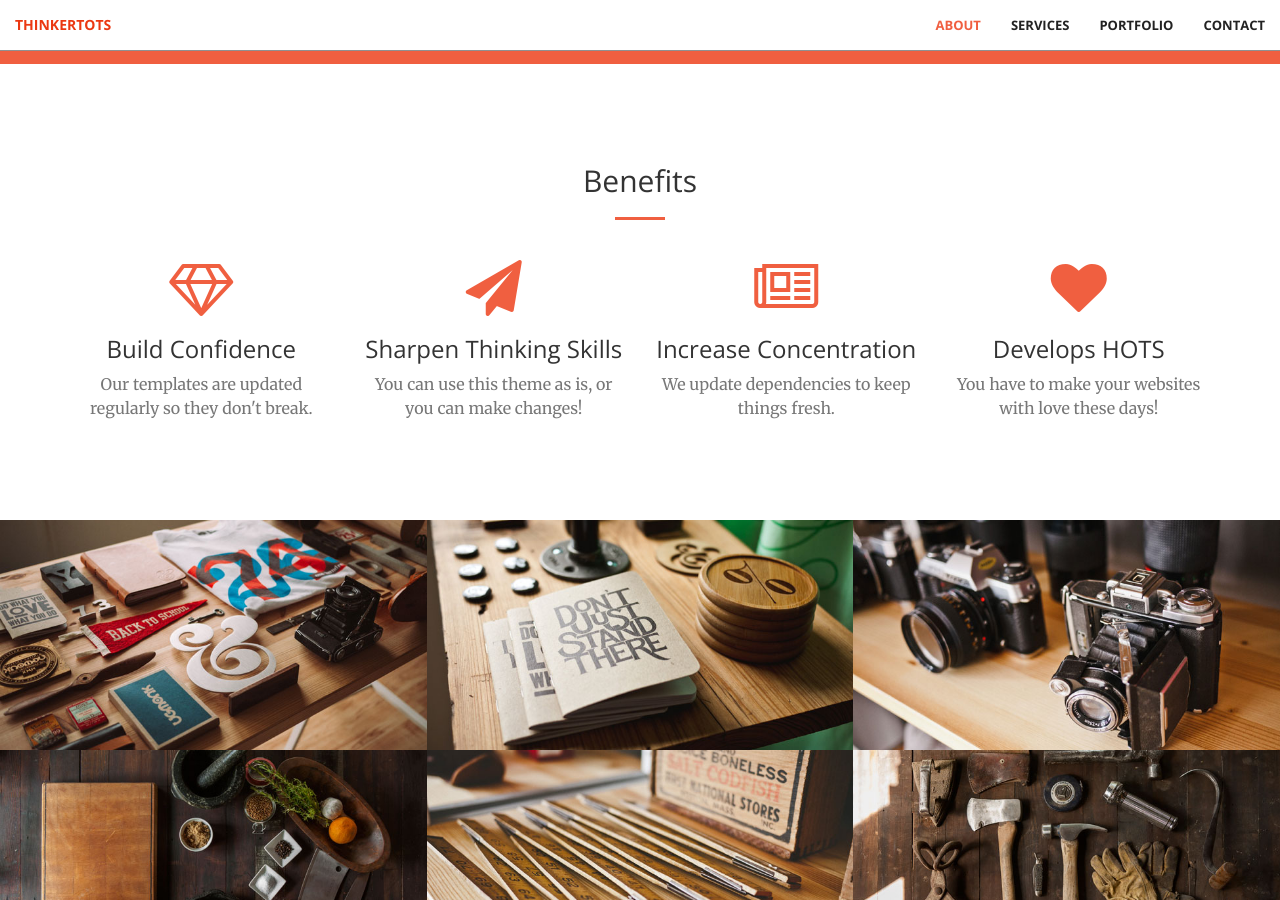
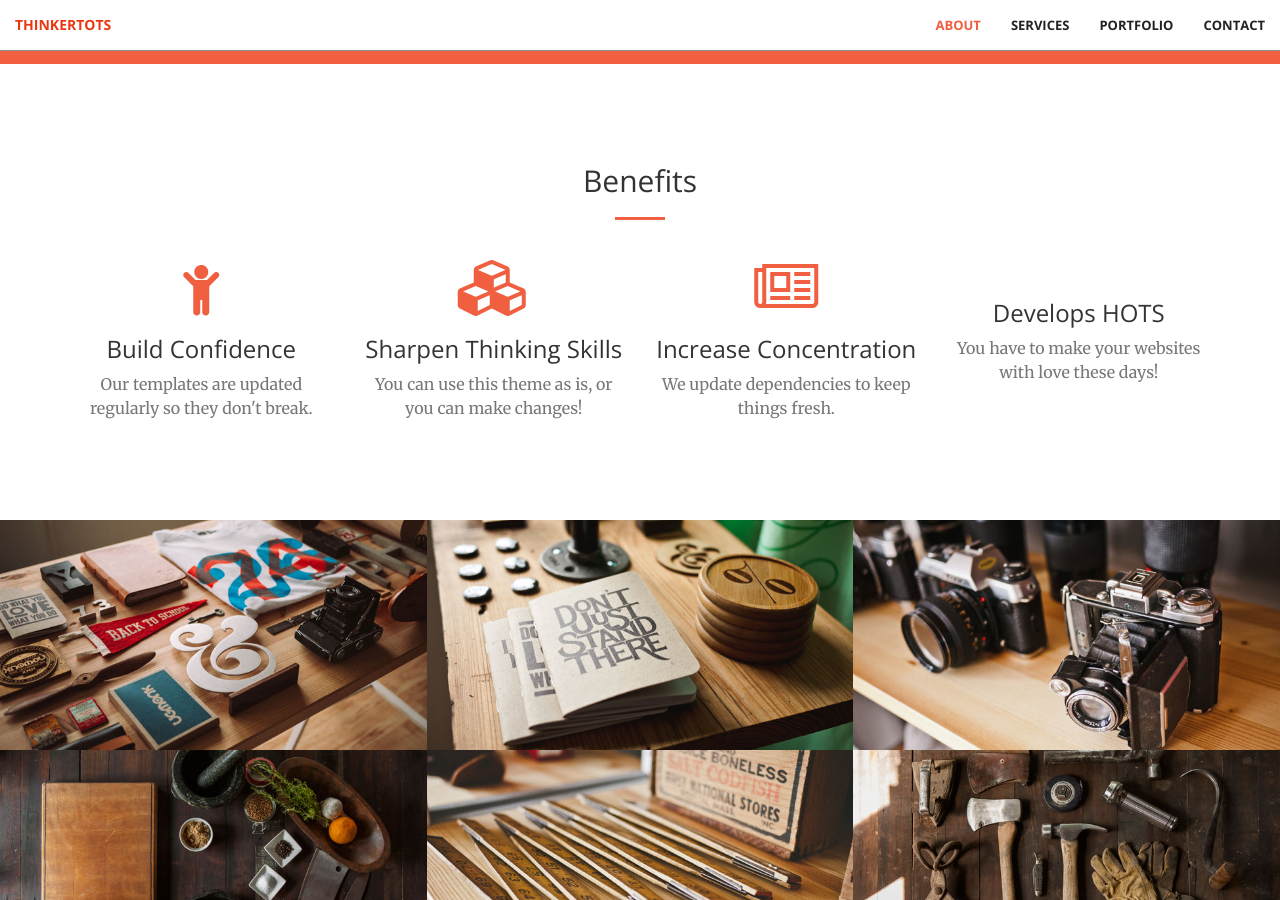
Before and after one commit to serahisaactho/thinkertots, a Jekyll site: the page built from index.html, in a window 1280 px wide and 900 px high, scrolled down 1254 px. Built offline with Jekyll 4.4.1, drawn with Linux system fonts in a browser that asks for light colours.

Commit message:
Change Icons

```diff
--- a/_includes/services.html
+++ b/_includes/services.html
@@ -11,14 +11,14 @@
         <div class="row">
             <div class="col-lg-3 col-md-6 text-center">
                 <div class="service-box">
-                    <i class="fa fa-4x fa-diamond wow bounceIn text-primary"></i>
+                    <i class="fa fa-4x fa-child wow bounceIn text-primary"></i>
                     <h3>Build Confidence</h3>
                     <p class="text-muted">Our templates are updated regularly so they don't break.</p>
                 </div>
             </div>
             <div class="col-lg-3 col-md-6 text-center">
                 <div class="service-box">
-                    <i class="fa fa-4x fa-paper-plane wow bounceIn text-primary" data-wow-delay=".1s"></i>
+                    <i class="fa fa-4x fa-cubes wow bounceIn text-primary" data-wow-delay=".1s"></i>
                     <h3>Sharpen Thinking Skills</h3>
                     <p class="text-muted">You can use this theme as is, or you can make changes!</p>
                 </div>
@@ -32,7 +32,7 @@
             </div>
             <div class="col-lg-3 col-md-6 text-center">
                 <div class="service-box">
-                    <i class="fa fa-4x fa-heart wow bounceIn text-primary" data-wow-delay=".3s"></i>
+                    <i class="fa fa-4x fa-balance-scale wow bounceIn text-primary" data-wow-delay=".3s"></i>
                     <h3>Develops HOTS</h3>
                     <p class="text-muted">You have to make your websites with love these days!</p>
                 </div>
```
